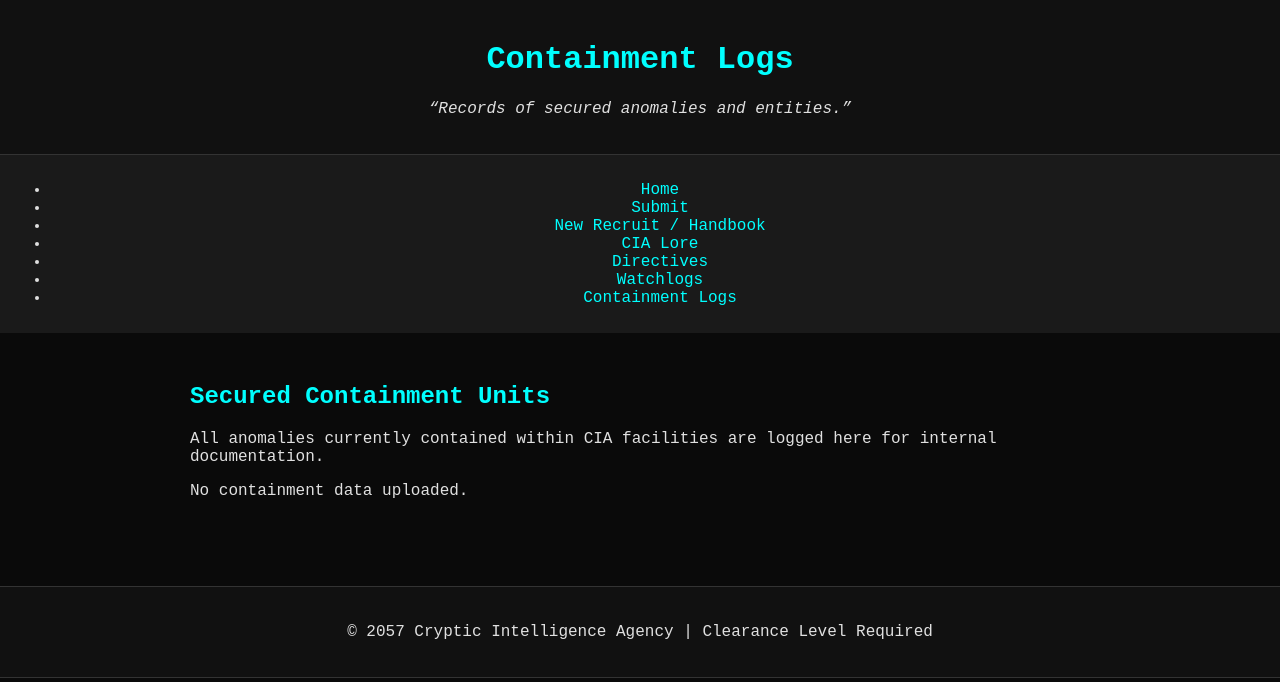
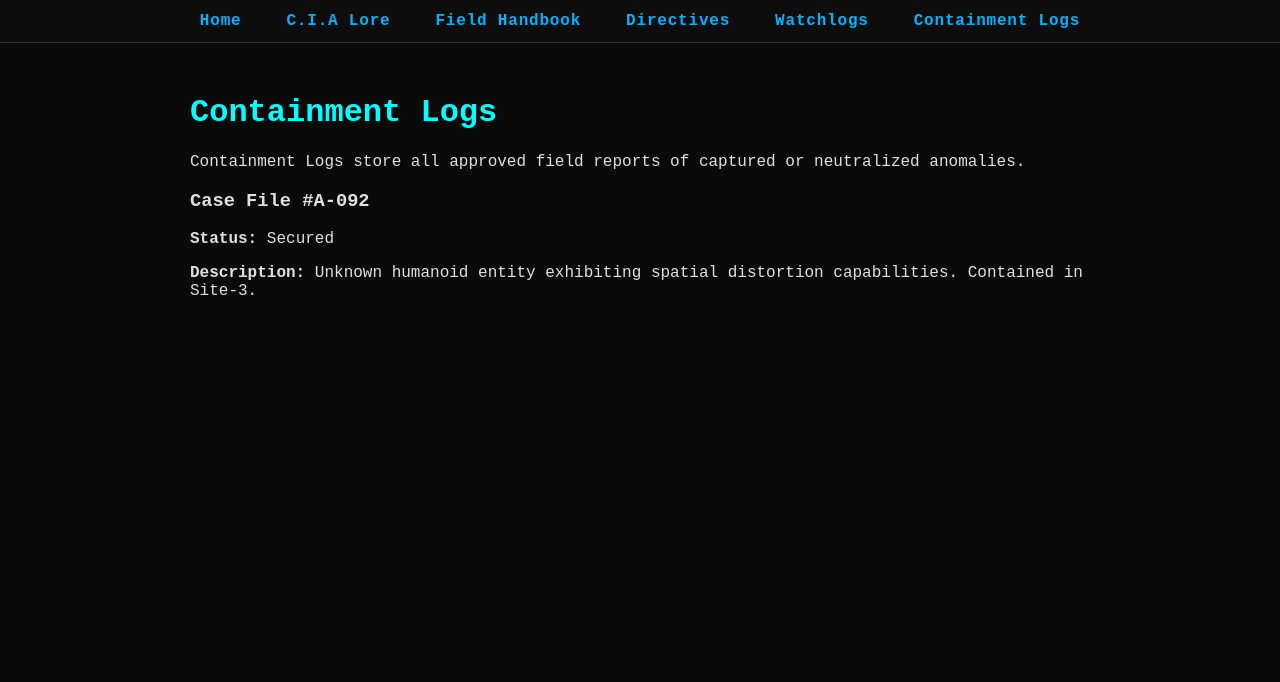
Before and after one commit to LT-Arrow/C.I.A-Site, a plain HTML site: page containment_logs.html in a window 1280 px wide. Drawn offline with Linux system fonts and the light colour scheme; files that its build step writes are made by us from their sources.

Commit message:
Update containment_logs.html

```diff
--- a/containment_logs.html
+++ b/containment_logs.html
@@ -1,43 +1,26 @@
 <!DOCTYPE html>
 <html lang="en">
 <head>
-  <meta charset="UTF-8">
-  <meta name="viewport" content="width=device-width, initial-scale=1.0">
-  <title>Containment Logs | C.I.A</title>
-  <link rel="stylesheet" href="css/style.css">
+  <meta charset="UTF-8" />
+  <meta name="viewport" content="width=device-width, initial-scale=1.0" />
+  <title>Containment Logs</title>
+  <link rel="stylesheet" href="style.css" />
 </head>
 <body>
+  <div id="navbar"></div>
 
-<header>
-  <h1>Containment Logs</h1>
-  <p><i>“Records of secured anomalies and entities.”</i></p>
-</header>
+  <main>
+    <h1>Containment Logs</h1>
+    <p>Containment Logs store all approved field reports of captured or neutralized anomalies.</p>
+    <div class="log-entry">
+      <h3>Case File #A-092</h3>
+      <p><b>Status:</b> Secured</p>
+      <p><b>Description:</b> Unknown humanoid entity exhibiting spatial distortion capabilities. Contained in Site-3.</p>
+    </div>
+  </main>
 
-<nav>
-  <ul>
-    <li><a href="index.html">Home</a></li>
-    <li><a href="submit.html">Submit</a></li>
-    <li><a href="handbook.html">New Recruit / Handbook</a></li>
-    <li><a href="lore.html">CIA Lore</a></li>
-    <li><a href="directives.html">Directives</a></li>
-    <li><a href="watchlogs.html">Watchlogs</a></li>
-    <li><a href="containment_logs.html">Containment Logs</a></li>
-  </ul>
-</nav>
-
-<main>
-  <section>
-    <h2>Secured Containment Units</h2>
-    <p>All anomalies currently contained within CIA facilities are logged here for internal documentation.</p>
-    <div id="containment-entries">
-      <p>No containment data uploaded.</p>
-    </div>
-  </section>
-</main>
-
-<footer>
-  <p>© 2057 Cryptic Intelligence Agency | Clearance Level Required</p>
-</footer>
-
+  <script>
+    fetch("navbar.html").then(r => r.text()).then(h => { document.getElementById("navbar").innerHTML = h });
+  </script>
 </body>
 </html>
```
